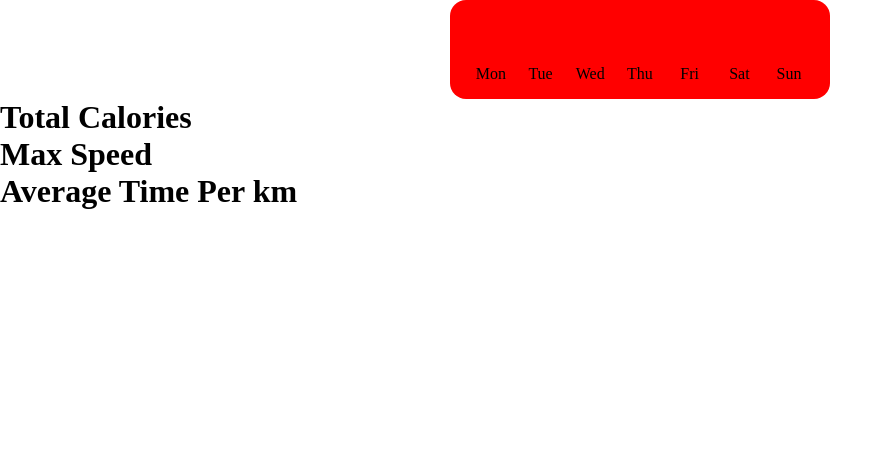
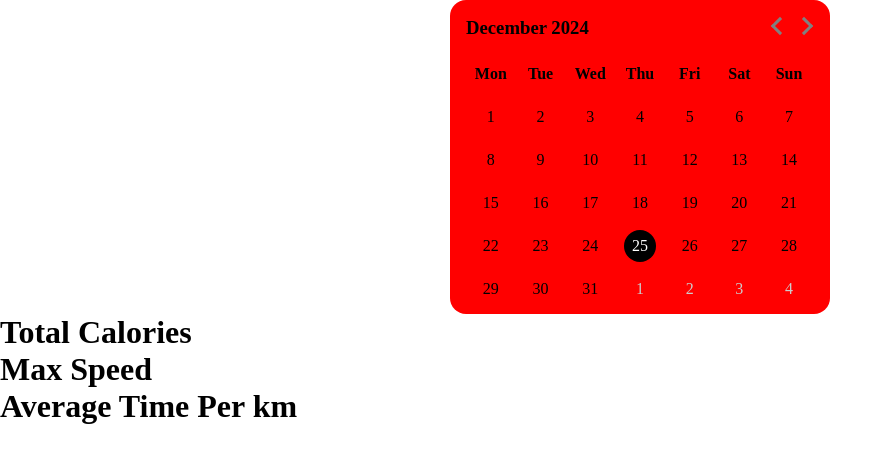
Before and after one commit to ori0nis/proyecto_final, a website with bundled scripts: page proyecto-final/proyecto-final/index.html in a window 1280 px wide. Shown: the whole page, without its empty margins (0-893 px from the left). Built offline with nearby package versions, Linux system fonts and the light colour scheme; no server answers.

Commit message:
calendar started

```diff
--- a/proyecto-final/proyecto-final/main.js
+++ b/proyecto-final/proyecto-final/main.js
@@ -1,8 +1,12 @@
 import { fetchTrainingData } from "./src/components/data/fetch";
-import { calendar } from "./src/components/calendar/calendar";
+import { calendar, renderCalendar, calendarListeners } from "./src/components/calendar/calendar";
 
 const dataPoints = document.querySelector("#data-points");
 
 fetchTrainingData();
 
 dataPoints.insertAdjacentHTML("afterbegin", calendar());
+
+const calendarElement = dataPoints.querySelector("#calendar");
+renderCalendar(calendarElement);
+calendarListeners(calendarElement);
--- a/proyecto-final/proyecto-final/src/components/calendar/calendar.css
+++ b/proyecto-final/proyecto-final/src/components/calendar/calendar.css
@@ -31,8 +31,51 @@
     width: 20px;
     height: 20px;
     position: relative;
-    top: 50%;
     border: none;
     background: transparent;
-    cursor: pointer;
 }
+
+#prev::before, #next::before {
+    content: "";
+    width: 50%;
+    height: 50%;
+    position: absolute;
+    top: 50%;
+    left: 50%;
+    border-style: solid;
+    border-width: 0.25em 0.25em 0 0;
+    border-color: grey;
+}
+
+#next::before {
+    transform: translate(-50%, -50%) rotate(45deg);
+}
+
+#prev::before {
+    transform: translate(-50%, -50%) rotate(-135deg);
+}
+
+.days {
+    font-weight: 600;
+}
+
+.dates li.today {
+    color: #fff;
+}
+
+.dates li.today::before {
+    content: '';
+    width: 2rem;
+    height: 2rem;
+    position: absolute;
+    top: 50%;
+    left: 50%;
+    transform: translate(-50%, -50%);
+    background: #000;
+    border-radius: 50%;
+    z-index: -1;
+}
+
+.dates li.inactive {
+    color: #ccc;
+}
--- a/proyecto-final/proyecto-final/src/components/calendar/calendar.js
+++ b/proyecto-final/proyecto-final/src/components/calendar/calendar.js
@@ -20,35 +20,72 @@ export const calendar = () =>
                 <li>Sat</li>
                 <li>Sun</li>
             </ul>
+            <ul class="dates"></ul>
         </section>
     </div>
 `;
 
 const months = [
-    "January",
-    "February",
-    "March",
-    "April",
-    "May",
-    "June",
-    "July",
-    "August",
-    "September",
-    "October",
-    "November",
-    "December"
+    "January", "February", "March", "April", "May", "June",
+    "July", "August", "September", "October", "November", "December"
 ];
 
 let date = new Date();
 let year = date.getFullYear();
 let month = date.getMonth();
 
-const renderCalendar = () => {
+export const renderCalendar = (calendarElement) => {
+    const header = calendarElement.querySelector("h3");
+    const dates = calendarElement.querySelector(".dates");
 
-}
+    const start = new Date(year, month, 1).getDay();
+    const endDate = new Date(year, month + 1, 0).getDate();
+    const endDatePrev = new Date(year, month, 0).getDate();
+    const endDay = new Date(year, month, endDate).getDay();
 
+    let datesHTML = '';
 
+    for (let i = start; i > 0; i--) {
+        datesHTML += `<li class="inactive">${endDatePrev - i + 1}</li>`;
+    }
 
+    for (let i = 1; i <= endDate; i++) {
+        let className =
+            i === date.getDate() &&
+            month === new Date().getMonth() &&
+            year === new Date().getFullYear()
+                ? 'class="today"'
+                : '';
+        datesHTML += `<li ${className}>${i}</li>`;
+    }
 
+    for (let i = endDay + 1; i <= 6; i++) {
+        datesHTML += `<li class="inactive">${i - endDay}</li>`;
+    }
 
-// TODO: Code calendar tomorrow (24/12)
+    dates.innerHTML = datesHTML;
+    header.textContent = `${months[month]} ${year}`;
+};
+
+export const calendarListeners = (calendarElement) => {
+    const buttons = calendarElement.querySelectorAll("#prev, #next");
+
+    buttons.forEach((button) => {
+        button.addEventListener("click", (e) => {
+            const btnId = e.target.id;
+
+            if (btnId === "prev" && month === 0) {
+                year--;
+                month = 11;
+            } else if (btnId === "next" && month === 11) {
+                year++;
+                month = 0;
+            } else {
+                month = btnId === "next" ? month + 1 : month - 1;
+            }
+
+            date = new Date(year, month, new Date().getDate());
+            renderCalendar(calendarElement);
+        });
+    });
+};
```
Also changed, not shown: proyecto-final/proyecto-final/styles.css (line endings or trailing spaces).
